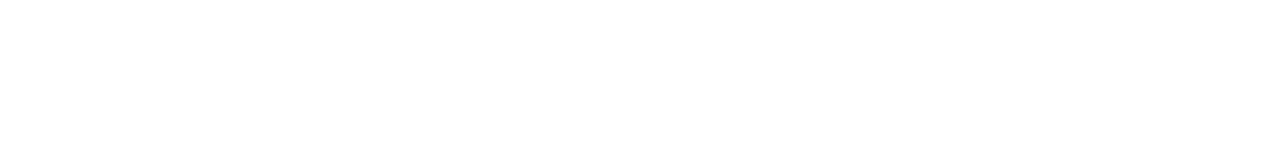
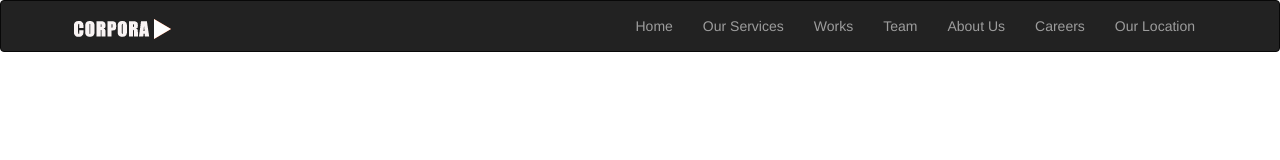
Before and after one commit to jawadSajid/Responsive-website, a plain HTML site: page index.html in a window 1280 px wide. Drawn offline with nearby package versions, Linux system fonts and the light colour scheme.

Commit message:
Responsive navbar added!

```diff
--- a/index.html
+++ b/index.html
@@ -15,6 +15,38 @@
     <script src="https://maxcdn.bootstrapcdn.com/bootstrap/3.4.1/js/bootstrap.min.js"></script>
 </head>
 <body>
+    <!--Navigation Bar-->
+    <nav class = "navbar navbar-inverse">
+        <div class="container">
+            <div class="navbar-header">
+               <!-- Button -->
+               <button type = "button" class = "navbar-toggle" data-toggle = "collapse" data-target = "#navi">
+                   <span class = "icon-bar"></span>
+                   <span class = "icon-bar"></span>
+                   <span class = "icon-bar"></span>
+               </button>
+                <a href= "" class="navbar-brand"><img src = "img/logo.png"></a>
+            </div>
+            <div class = "collapse navbar-collapse" id="navi">
+            <ul class = "nav navbar-nav navbar-right">
+                <li><a href="">Home</a></li>
+                <li><a href="">Our Services</a></li>
+                <li><a href="">Works</a></li>
+                <li><a href="">Team</a></li>
+                <li><a href="">About Us</a></li>
+                <li><a href="">Careers</a></li>
+                <li><a href="">Our Location</a></li>
+            </ul>
+            </div>
+        </div>
+
+
+    </nav>
+
+
+
+
+
 
 
 
```
